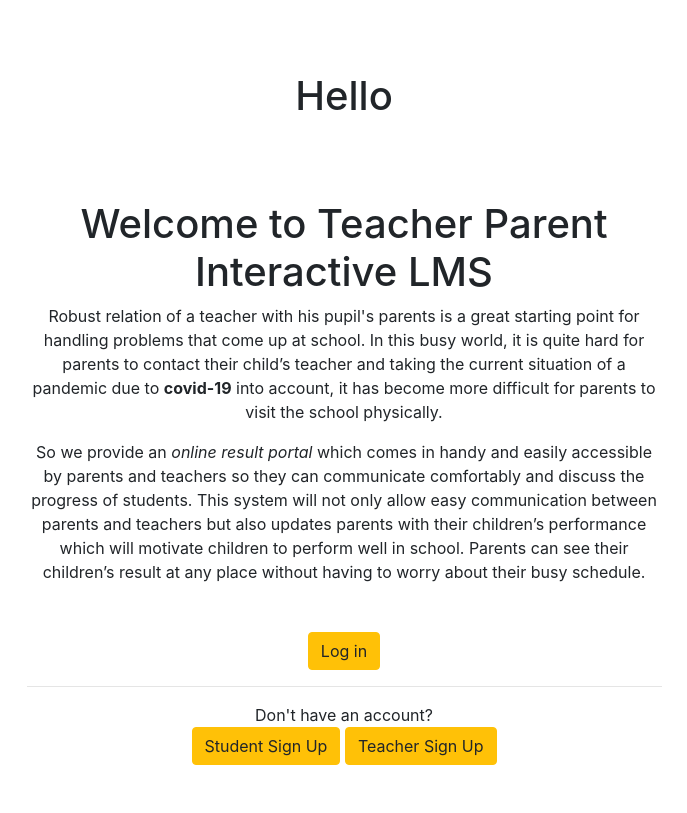
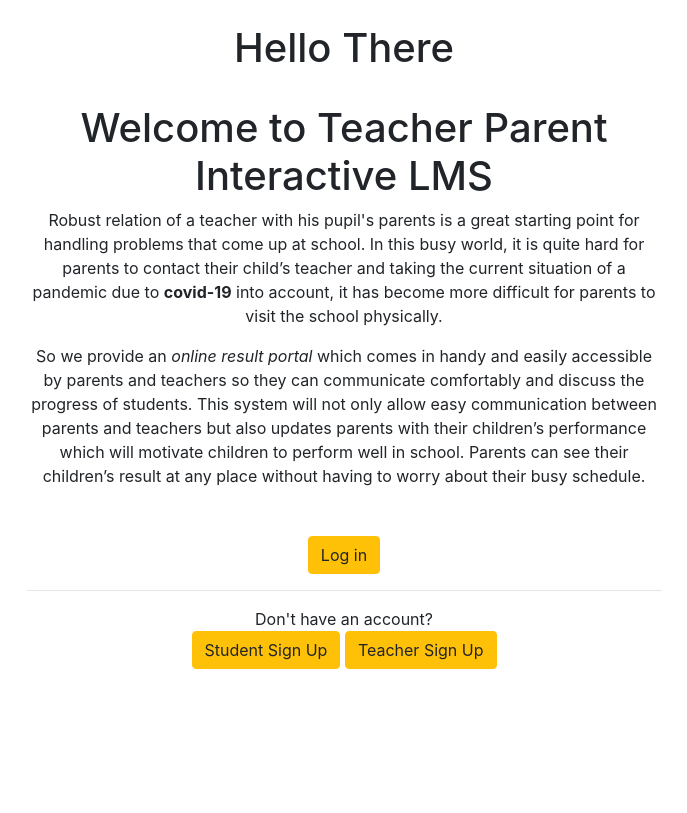
Before and after one commit to AzhakAnwar/db-project, a Django app: page / in a window 1280 px wide. Shown: the part 56-869 px from the top of the page, without its empty margins (296-983 px from the left). After the commit the page ends 725 px from the top, so only its background shows below. Run offline with Django 3.2, Linux system fonts and the light colour scheme; some libraries are stand-ins or nearby versions.

Commit message:
Spacing of template fixed

```diff
--- a/users/templates/home.html
+++ b/users/templates/home.html
@@ -2,13 +2,19 @@
 {% load static %}
 {% block content %}
 <br>
-<div class="row justify-content-center mt-5">
+<div class="row justify-content-center">
     <div class="col-md-7 text-center">
-        <h1>Hello {{user.get_full_name}} </h1>
+        <h1>Hello
+            {% if user.is_authenticated %}
+            {{user.get_full_name}}
+            {% else %}
+            There
+            {% endif %}
+        </h1>
     </div>
 </div>
 <br>
-<div class="row justify-content-center mt-5">
+<div class="row justify-content-center">
     <div class="col-md-7 text-center">
         <h1>Welcome to Teacher Parent Interactive LMS</h1>
         <p>
```
